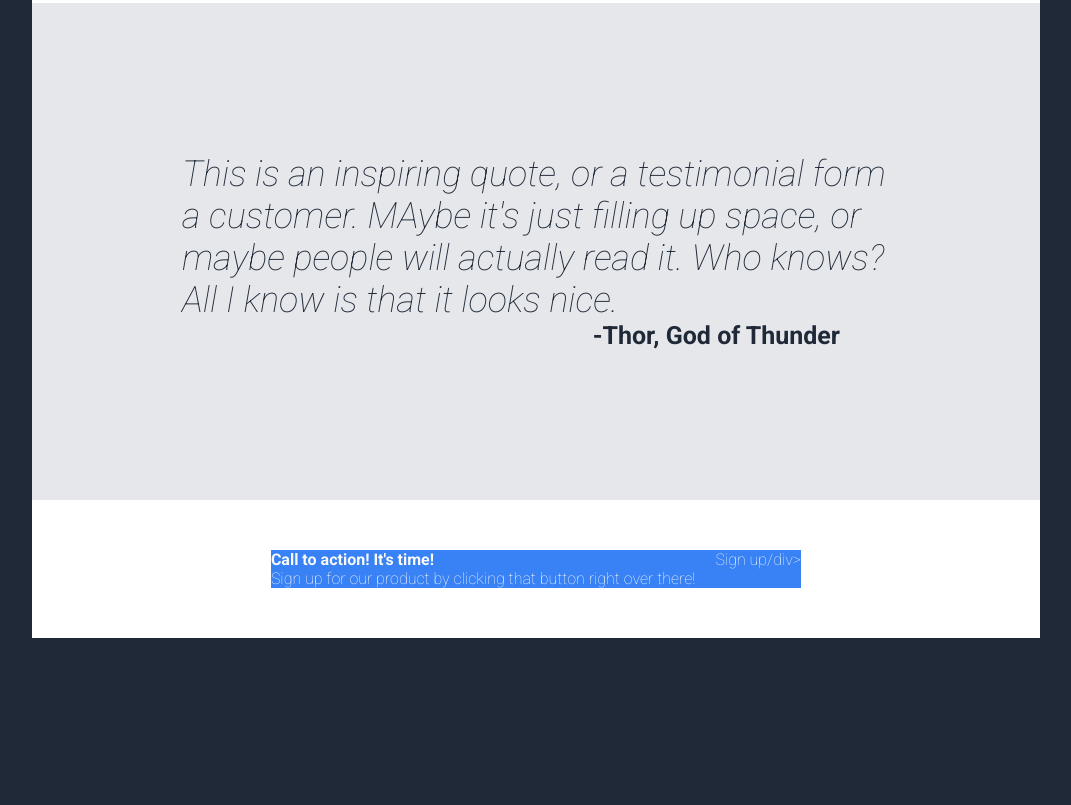
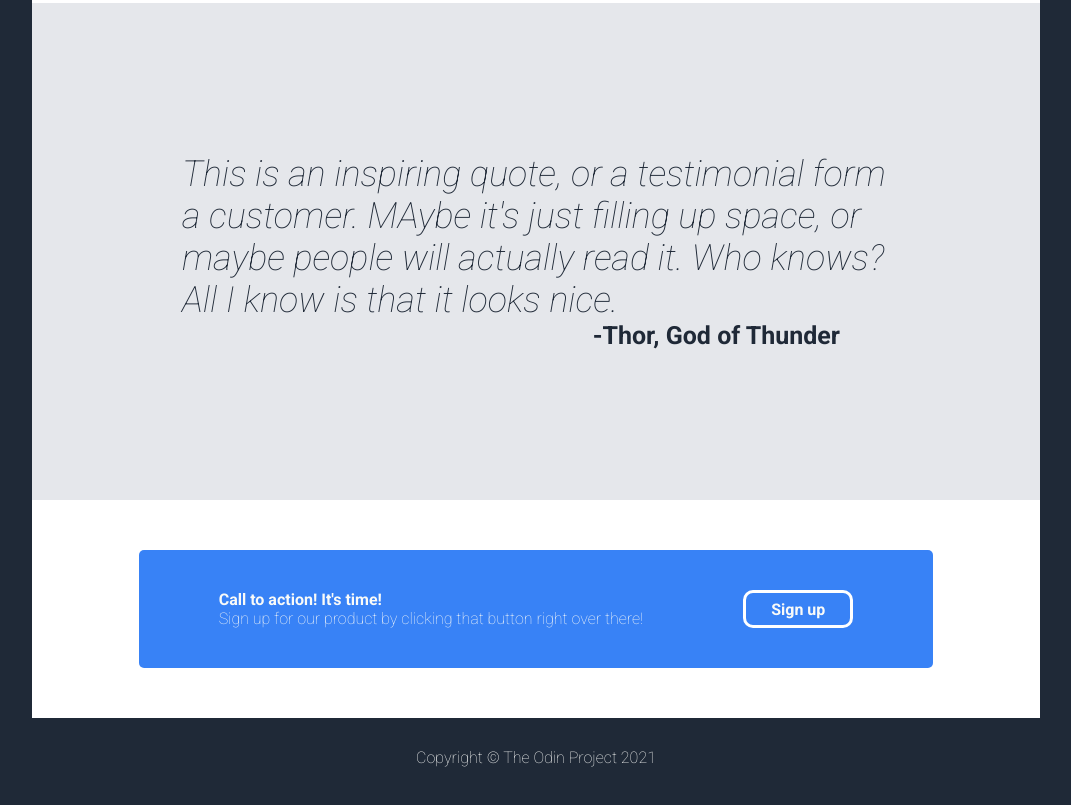
Before and after one commit to Eme-Rod/odin-project-2nd-exercise, a plain HTML site: page index.html in a window 1280 px wide. Shown: the part 994-1799 px from the top of the page, without its empty margins (104-1175 px from the left). Before the commit the page ends 1640 px from the top, so only its background shows below. Drawn offline with Linux system fonts and the light colour scheme.

Commit message:
finish project

```diff
--- a/index.html
+++ b/index.html
@@ -79,8 +79,10 @@
           <b>Call to action! It's time!</b><br />Sign up for our product by
           clicking that button right over there!
         </div>
-        <div><b></b>Sign up</b>/div>
+        <div><b>Sign up</b></div>
       </div>
     </div>
+
+    <footer>Copyright © The Odin Project 2021</footer>
   </body>
 </html>
--- a/style.css
+++ b/style.css
@@ -175,5 +175,21 @@ body {
 .container-four {
   display: flex;
   margin: 50px 0;
-  gap: 20px;
+  gap: 100px;
+  padding: 40px 80px;
+  border-radius: 5px;
 }
+
+.container-four > div:nth-child(2) {
+  display: flex;
+  justify-content: center;
+  align-items: center;
+  border: solid white;
+  border-radius: 10px;
+  padding: 5px 25px;
+}
+
+footer {
+  padding: 30px;
+  text-align: center;
+}
```
